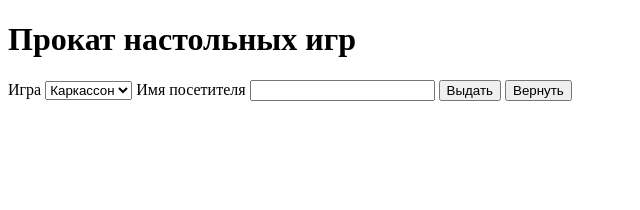
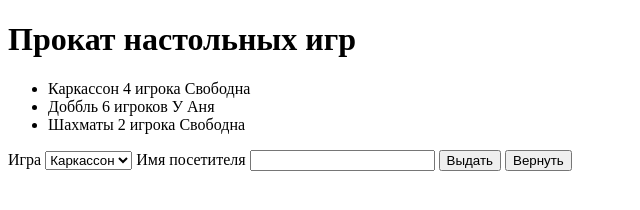
Before and after one commit to Adema0606/Board-game-rental, a plain HTML site: page index.html in a window 1280 px wide. Shown: the whole page, without its empty margins (0-640 px from the left). Drawn offline with Linux system fonts and the light colour scheme.

Commit message:
все выполнила

```diff
--- a/index.html
+++ b/index.html
@@ -1,5 +1,5 @@
 <!DOCTYPE html>
-<html lang="en">
+<html lang="ru">
 <head>
     <meta charset="UTF-8">
     <meta name="viewport" content="width=device-width, initial-scale=1.0">
@@ -22,6 +22,6 @@
 <button id="returnButton" type="button">Вернуть</button>
 <p id="message"></p>
 
-<script scr="index.js"></script>
+<script src="index.js"></script>
 </body>
 </html>
--- a/index.js
+++ b/index.js
@@ -22,7 +22,7 @@ function renderGames() {
       status = 'У ' + game.borrower;
     }
 
-    item.textContent = game.title + ' · ' + game.players + ' ' + word + ' · ' + status;
+    item.textContent = game.title + ' ' + game.players + ' ' + word + ' ' + status;
     gameList.append(item);
   });
 }
```
